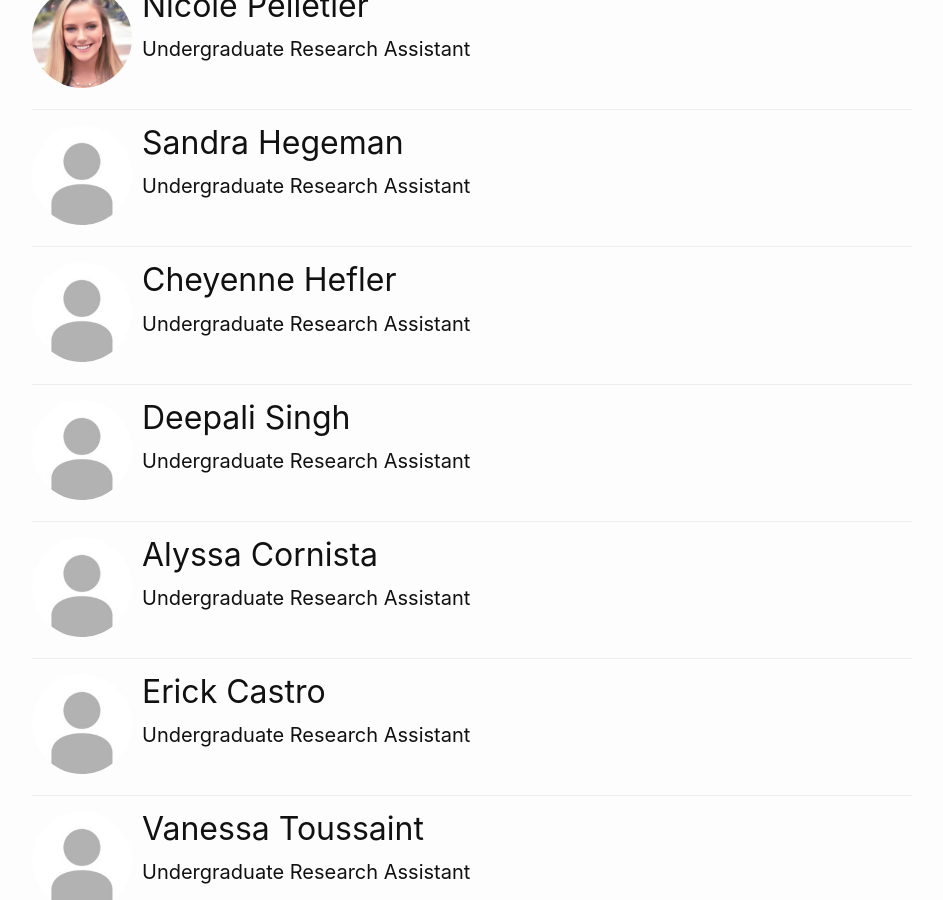
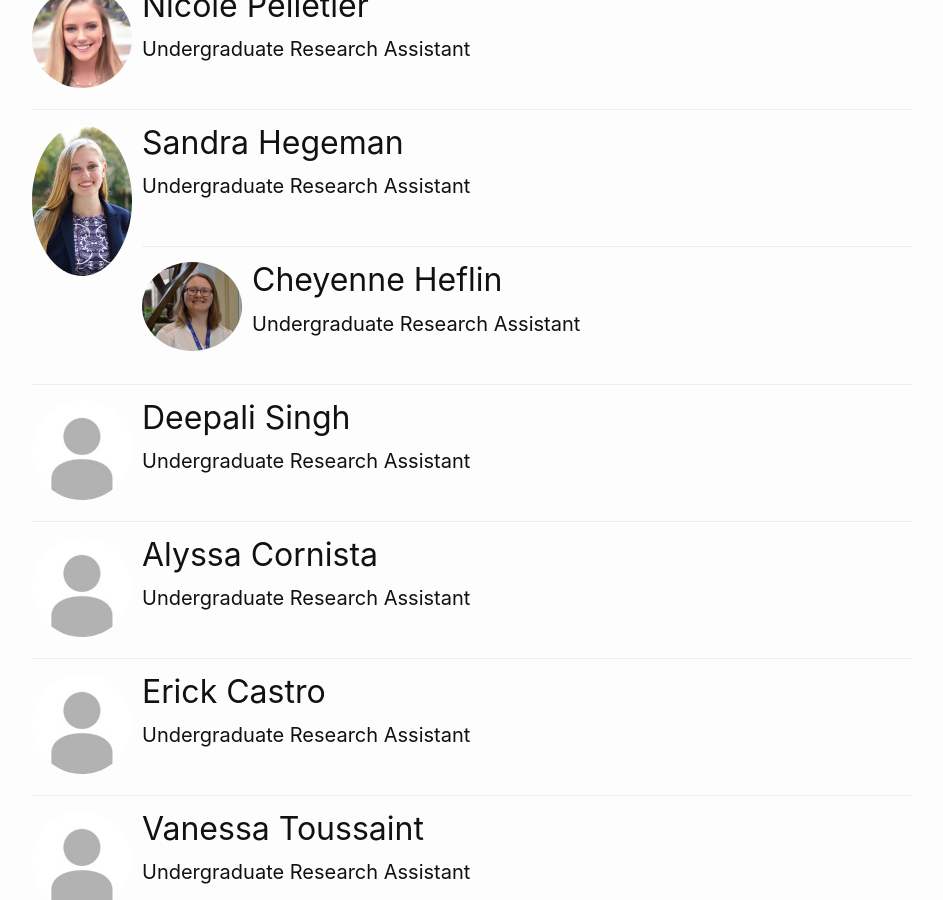
Before and after one commit to zhoulab/zhoulab.github.io, a Jekyll site: the page built from people.html, in a window 1280 px wide and 900 px high, scrolled down 1741 px. Shown: the whole window, without its empty margins (168-1111 px from the left). Built offline with Jekyll 4.4.1, drawn with Linux system fonts in a browser that asks for light colours; nearby versions of some CDN libraries.

Commit message:
Added pictures for Sandra and Cheyenne

```diff
--- a/_data/people.yml
+++ b/_data/people.yml
@@ -64,12 +64,12 @@
 
 - name: Sandra Hegeman
   role: Undergraduate Research Assistant
-  img: /assets/img/people/default.jpg
+  img: /assets/img/people/sandra-hegeman.jpg
   current: true
 
-- name: Cheyenne Hefler
+- name: Cheyenne Heflin
   role: Undergraduate Research Assistant
-  img: /assets/img/people/default.jpg
+  img: /assets/img/people/cheyenne-heflin.jpg
   current: true
 
 - name: Deepali Singh
```
Also changed, not shown: assets/img/people/cheyenne-heflin.jpg (added), assets/img/people/sandra-hegeman.jpg (added).
